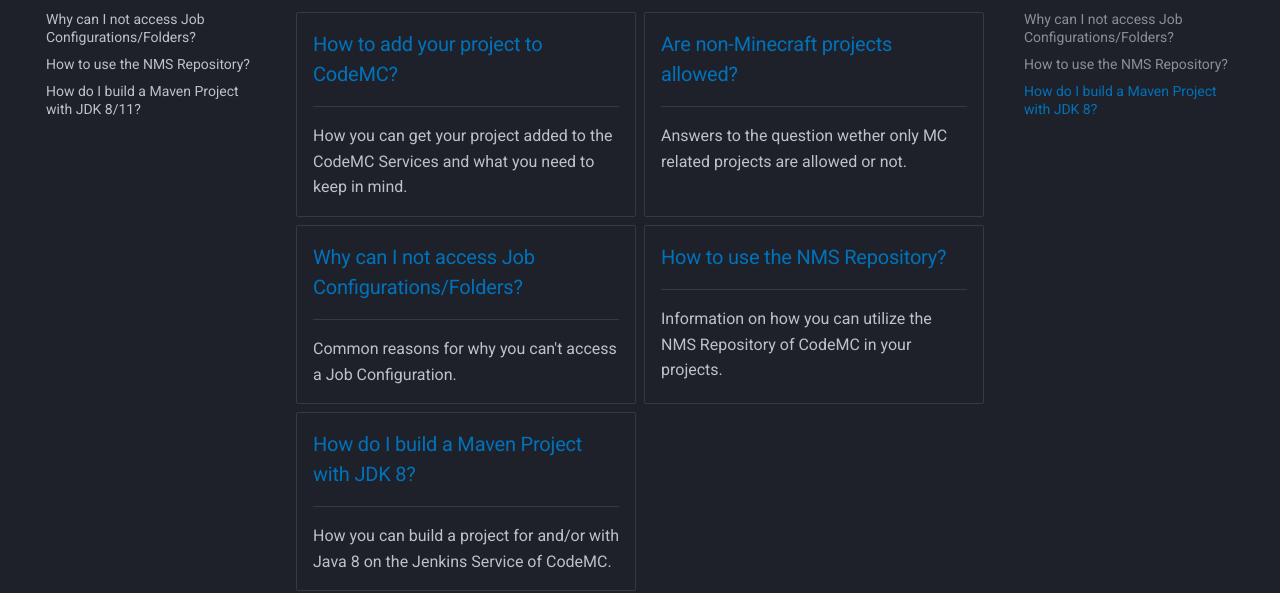
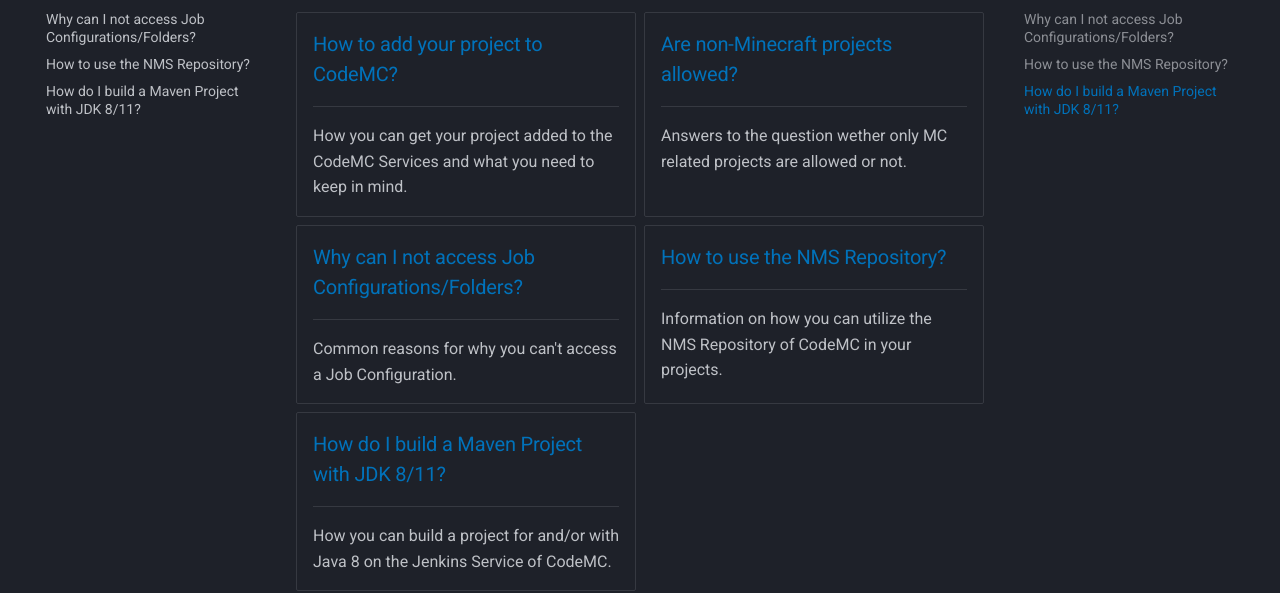
Before and after one commit to CodeMC/Documentation, an MkDocs documentation site: the page built from docs/faq/index.md, in a window 1280 px wide and 963 px high. Shown: the part 283-876 px from the top of the window. Built offline with MkDocs 1.6.1 and Material for MkDocs 9.7.7, drawn with Linux system fonts in a browser that asks for light colours; comment, search, counter and statistics services are not loaded.

Commit message:
Add jdk 11 to the unsupported maven jdk versions faq

```diff
--- a/docs/faq/index.md
+++ b/docs/faq/index.md
@@ -28,7 +28,7 @@ This section of the Wiki contains common questions you may have.
 
     Information on how you can utilize the NMS Repository of CodeMC in your projects.
 
--   ### [How do I build a Maven Project with JDK 8?](build-jdk-8-project.md)
+-   ### [How do I build a Maven Project with JDK 8/11?](build-jdk-8-project.md)
 
     ----
 
```
